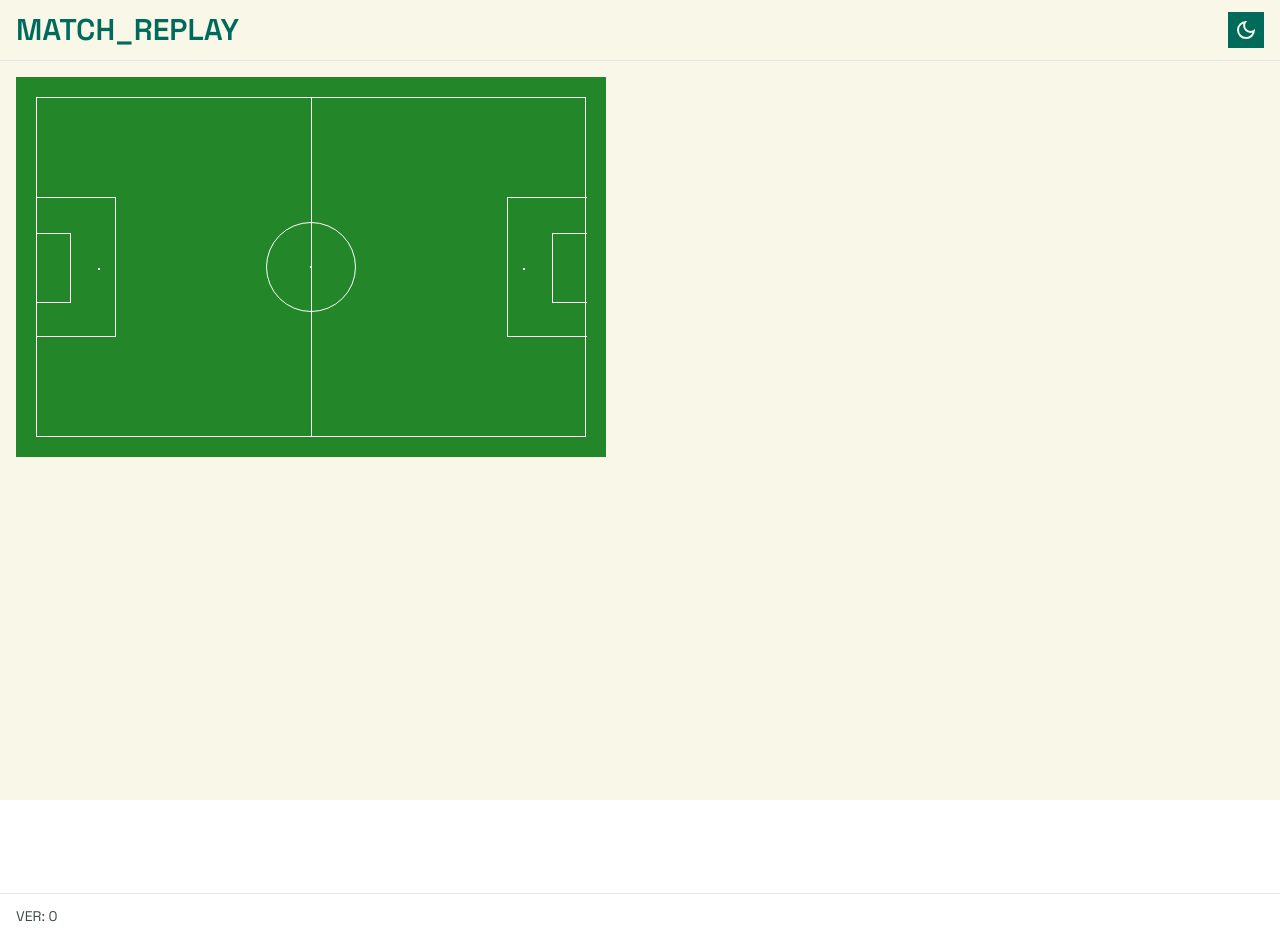
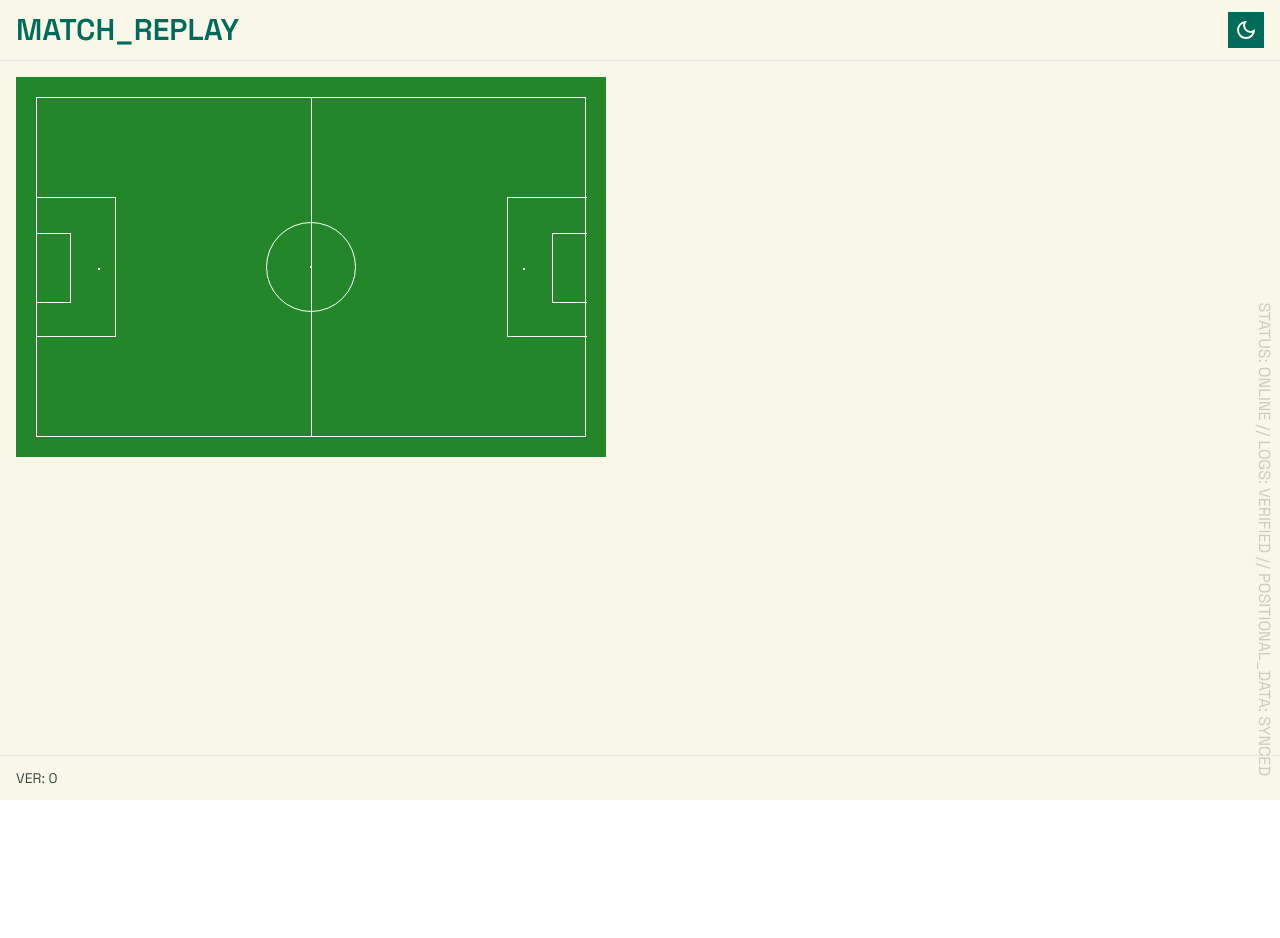
Before and after one commit to lpatino10/soccer-position-tracker, a SvelteKit app in the folder playback-site/: page /1 in a window 1280 px wide. After the commit the page ends 800 px from the top, so only its background shows below. Built offline with nearby package versions, Linux system fonts and the light colour scheme; no server answers; the database is empty.

Commit message:
Add some fun flavor text

```diff
--- a/playback-site/src/routes/+layout.svelte
+++ b/playback-site/src/routes/+layout.svelte
@@ -24,4 +24,9 @@
 	>
 		<p class="text-body text-sm">{`VER: ${version}`}</p>
 	</div>
+	<div
+		class="absolute rotate-90 right-0 bottom-0 origin-top-right -translate-x-1 text-body/25"
+	>
+		STATUS: ONLINE // LOGS: VERIFIED // POSITIONAL_DATA: SYNCED
+	</div>
 </div>
--- a/playback-site/src/routes/[gameId]/+page.svelte
+++ b/playback-site/src/routes/[gameId]/+page.svelte
@@ -50,10 +50,6 @@
 <style>
   .page-container {
     display: flex;
-    height: 100vh;
-    width: 100%;
-    /* align-items: center;
-    justify-content: center; */
   }
 
   .pitch {
```
